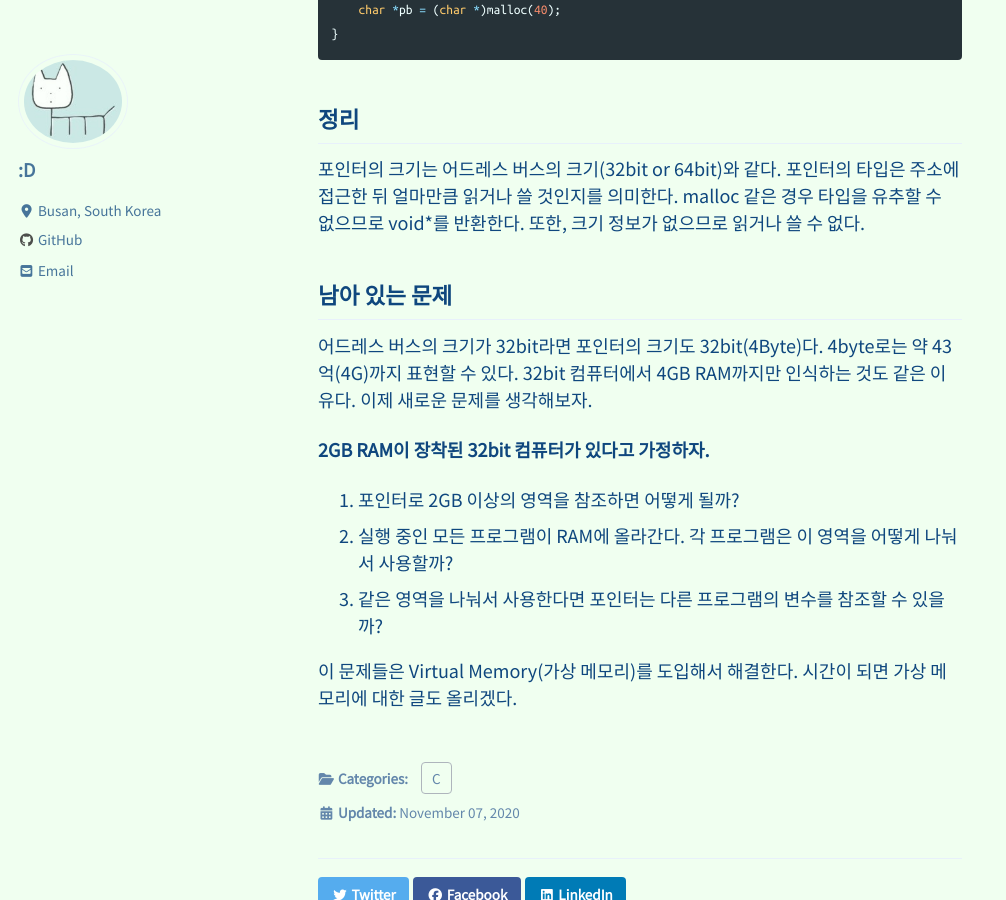
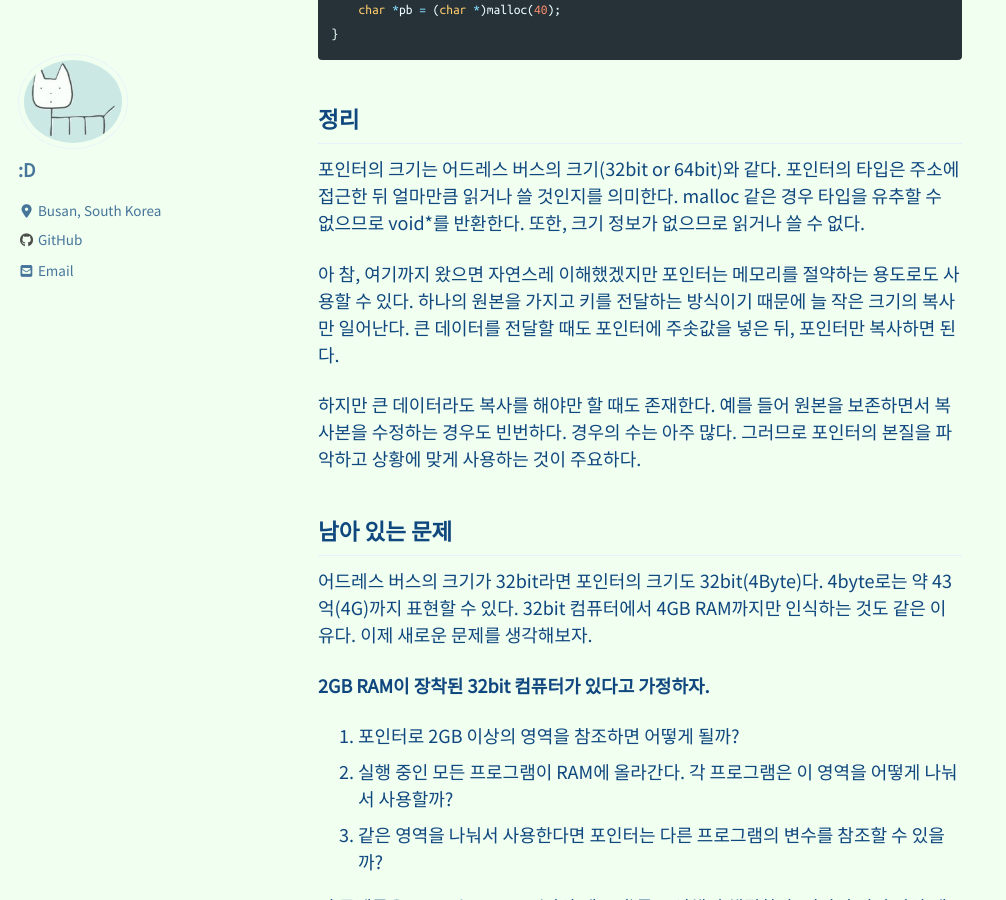
Before and after one commit to sakusi4/sakusi4.github.io, a Jekyll site: the page built from _posts/2019-12-09-C-Pointer-0.md, in a window 1280 px wide and 900 px high, scrolled down 5575 px. Shown: the whole window, without its empty margins (0-1006 px from the left). Built offline with Jekyll 4.4.1, drawn with Linux system fonts in a browser that asks for light colours; cached includes are drawn as plain includes; nearby versions of some CDN libraries; formulas are drawn with MathJax 3; comment, search, counter and statistics services are not loaded; some of the changed text lies outside the part shown.

Commit message:
no message

```diff
--- a/_posts/2019-12-09-C-Pointer-0.md
+++ b/_posts/2019-12-09-C-Pointer-0.md
@@ -200,6 +200,13 @@ int main()
 포인터의 크기는 어드레스 버스의 크기(32bit or 64bit)와 같다. 포인터의 타입은 주소에 접근한 뒤 얼마만큼 읽거나 쓸 것인지를 의미한다.
 malloc 같은 경우 타입을 유추할 수 없으므로 void*를 반환한다. 또한, 크기 정보가 없으므로 읽거나 쓸 수 없다.
 
+아 참, 여기까지 왔으면 자연스레 이해했겠지만 포인터는 메모리를 절약하는 용도로도 사용할 수 있다. 하나의 원본을 가지고 키를 전달하는 방식이기 때문에
+늘 작은 크기의 복사만 일어난다. 큰 데이터를 전달할 때도 포인터에 주솟값을 넣은 뒤, 포인터만 복사하면 된다.
+
+하지만 큰 데이터라도 복사를 해야만 할 때도 존재한다. 예를 들어 원본을 보존하면서 복사본을 수정하는 경우도 빈번하다. 경우의 수는 아주 많다.
+그러므로 포인터의 본질을 파악하고 상황에 맞게 사용하는 것이 주요하다.
+
+
 남아 있는 문제
 ---
 어드레스 버스의 크기가 32bit라면 포인터의 크기도 32bit(4Byte)다. 4byte로는 약 43억(4G)까지 표현할 수 있다.
```
